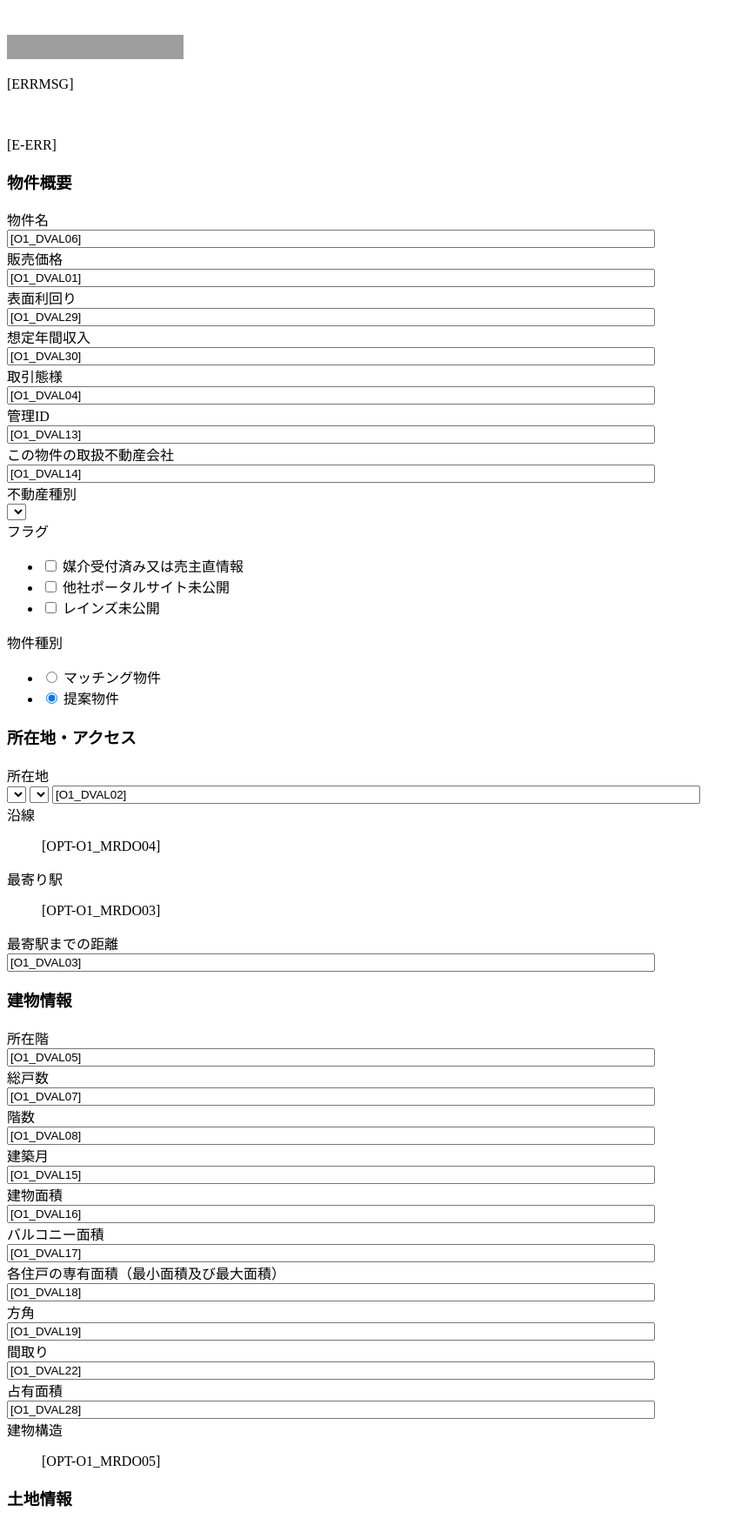
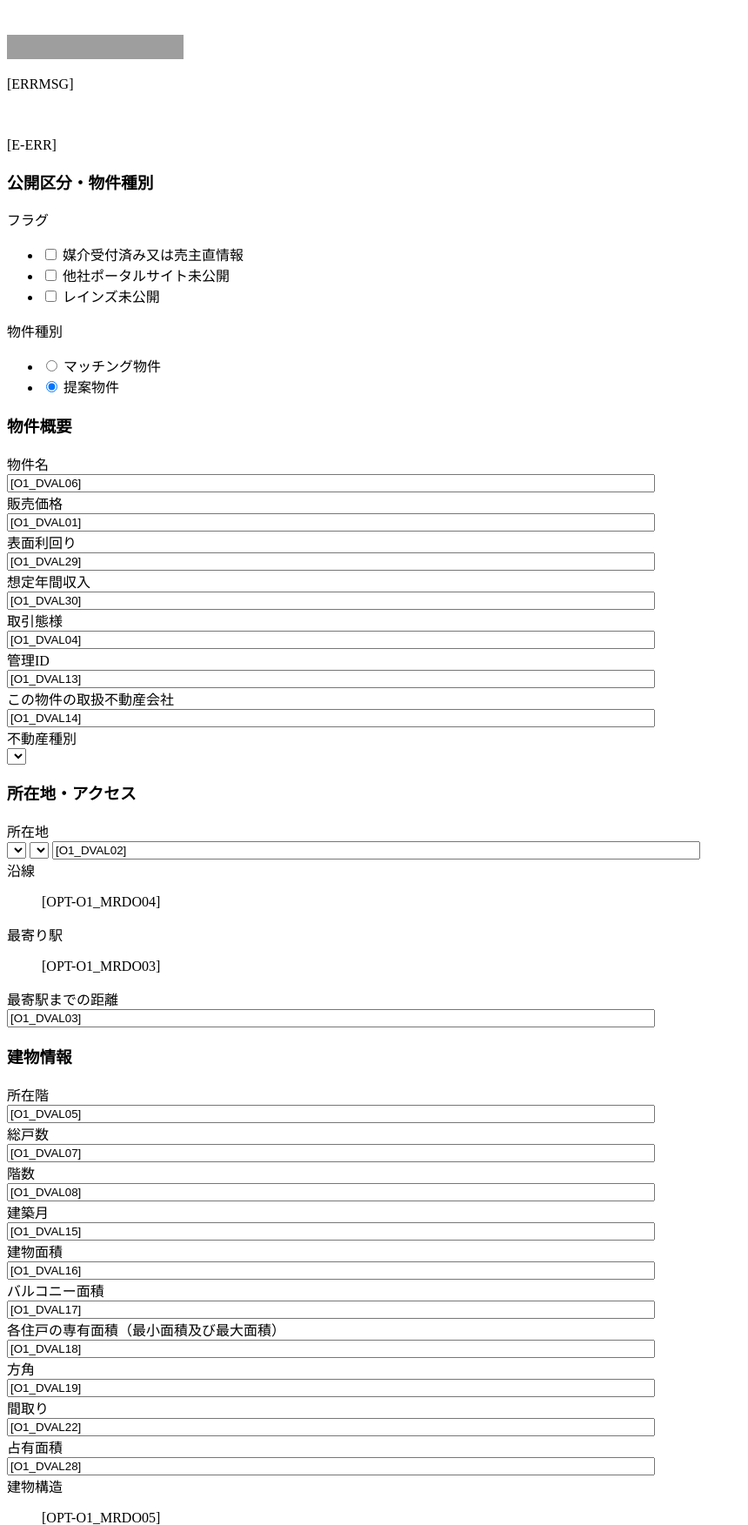
Before and after one commit to Kono-ms/under.ms123-8.jp, a PHP site: page /m_o1/edit.html in a window 1280 px wide. Shown: the part 257-2010 px from the top of the page at 87% size, without its empty margins (0-860 px from the left). Run offline with PHP 8.4, Linux system fonts and the light colour scheme; lists and menus that the app fills with data are empty; grey boxes are pictures that could not be loaded.

Commit message:
m_o1: フラグ・物件種別を先頭セクション化し縦並び表示に調整

```diff
--- a/common/css/base.css
+++ b/common/css/base.css
@@ -803,6 +803,12 @@ section {
   margin: 0 1rem 1rem 0
 }
 
+.formset__list--stack li {
+  display: flex;
+  align-items: center;
+  margin-right: 0;
+}
+
 .input_select,
 .formset__input [type="text"],
 .formset__input [type="email"],
--- a/m_o1/edit.html
+++ b/m_o1/edit.html
@@ -82,6 +82,50 @@
           <input type="hidden" name="O1_ETC20" value="[O1_ETC20]">
 
           <!-- ============================================ -->
+          <!-- 公開区分・物件種別                            -->
+          <!-- ============================================ -->
+          <div class="formset">
+            <h3 class="formset__heading">公開区分・物件種別</h3>
+            <div class="formset__item">
+              <div class="formset__ttl">フラグ</div>
+              <div class="formset__input">
+                <ul class="formset__list formset__list--stack">
+                  <li>
+                    <input type="hidden" name="O1_ETC01" value="0">
+                    <input id="O1_ETC01" type="checkbox" name="O1_ETC01" value="1">
+                    <label for="O1_ETC01">媒介受付済み又は売主直情報</label>
+                  </li>
+                  <li>
+                    <input type="hidden" name="O1_ETC02" value="0">
+                    <input id="O1_ETC02" type="checkbox" name="O1_ETC02" value="1">
+                    <label for="O1_ETC02">他社ポータルサイト未公開</label>
+                  </li>
+                  <li>
+                    <input type="hidden" name="O1_ETC03" value="0">
+                    <input id="O1_ETC03" type="checkbox" name="O1_ETC03" value="1">
+                    <label for="O1_ETC03">レインズ未公開</label>
+                  </li>
+                </ul>
+              </div>
+            </div>
+            <div class="formset__item">
+              <div class="formset__ttl">物件種別</div>
+              <div class="formset__input">
+                <ul class="formset__list formset__list--stack">
+                  <li>
+                    <input id="O1_ETC04_MATCHING" type="radio" name="O1_ETC04" value="マッチング物件">
+                    <label for="O1_ETC04_MATCHING">マッチング物件</label>
+                  </li>
+                  <li>
+                    <input id="O1_ETC04_TEIAN" type="radio" name="O1_ETC04" value="提案物件">
+                    <label for="O1_ETC04_TEIAN">提案物件</label>
+                  </li>
+                </ul>
+              </div>
+            </div>
+          </div>
+
+          <!-- ============================================ -->
           <!-- 物件概要                                      -->
           <!-- ============================================ -->
           <div class="formset">
```
Also changed, not shown: other parts of m_o1/edit.html (+0 -37 lines).
